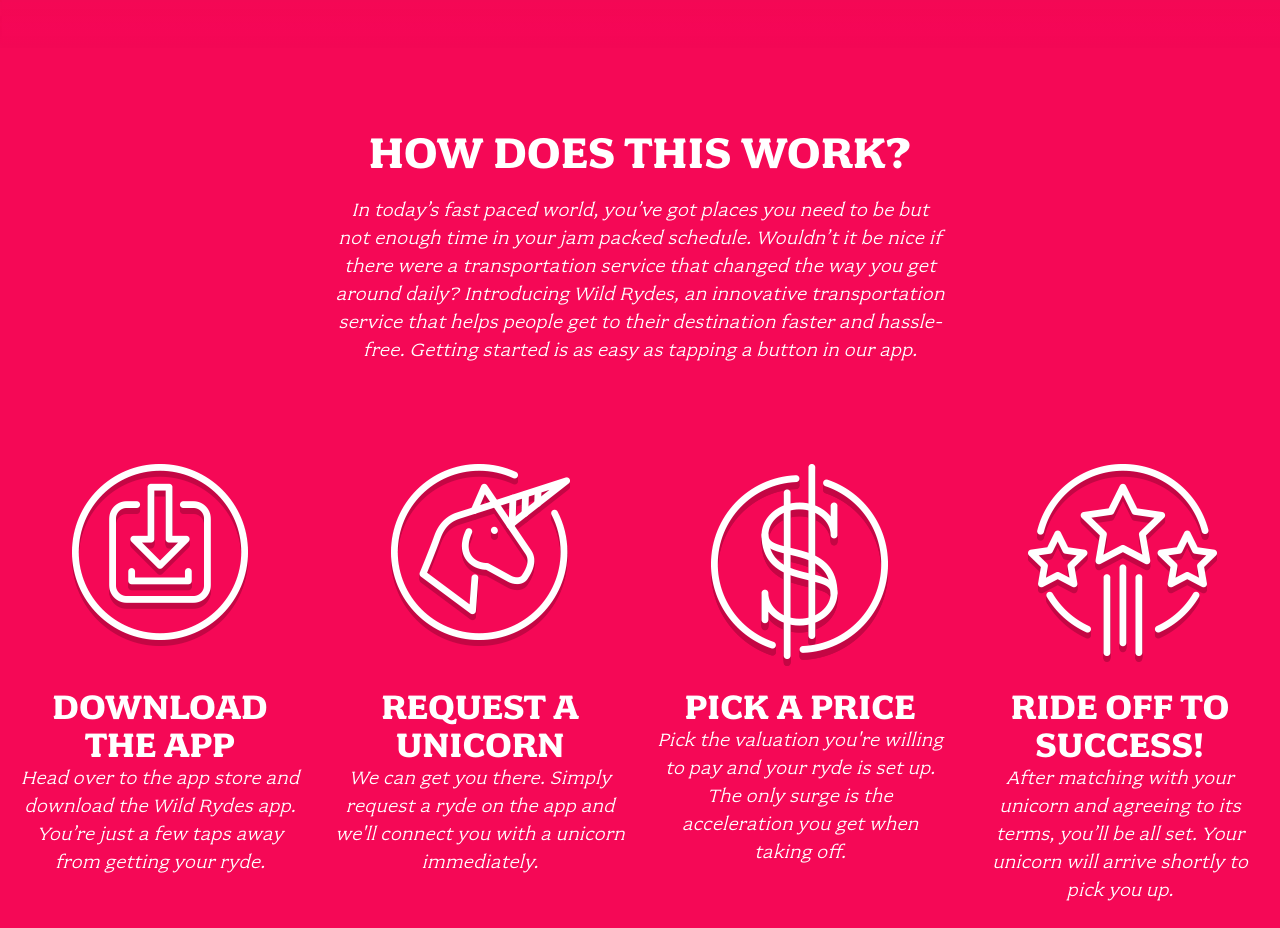
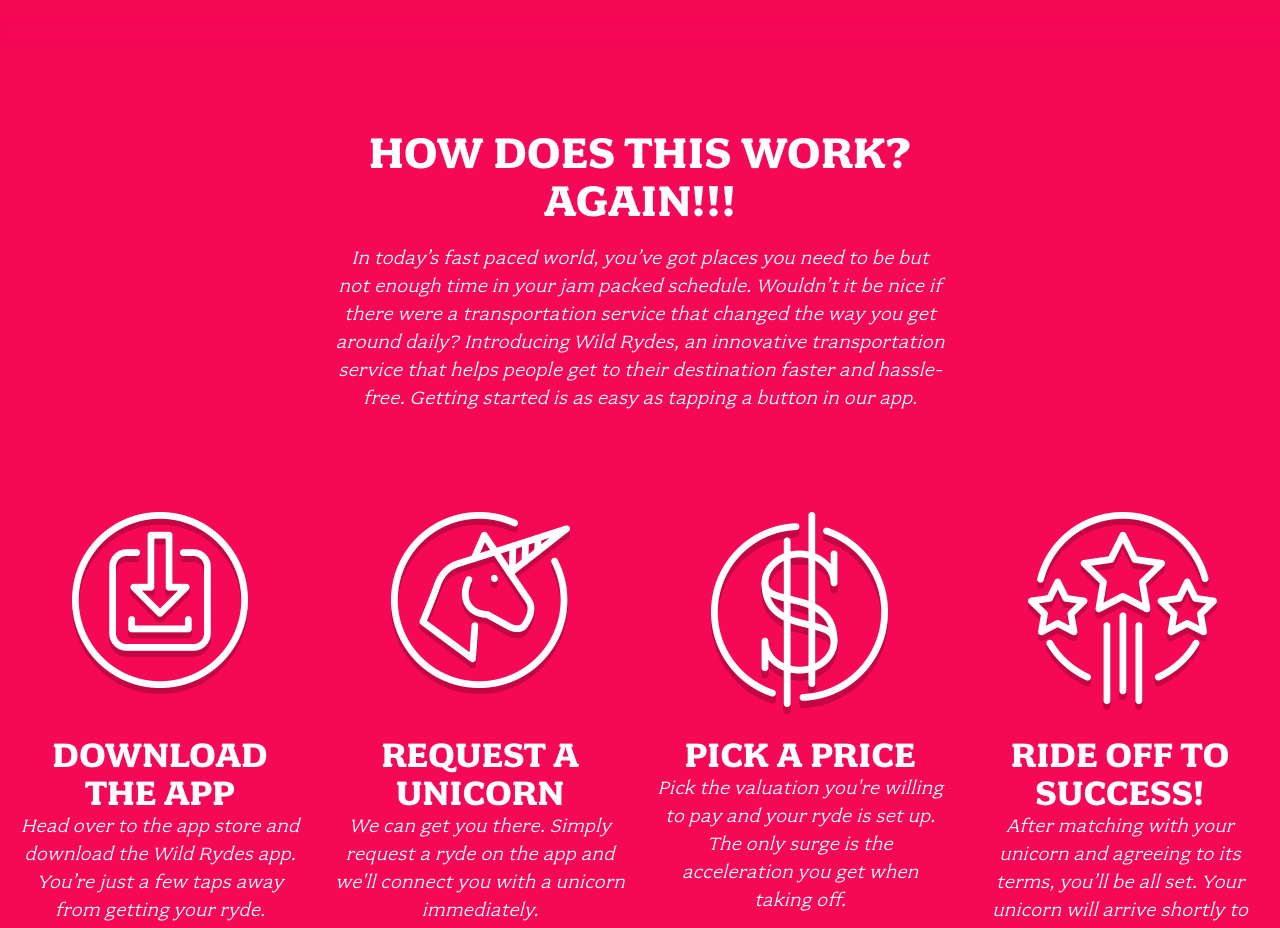
Before and after one commit to Iron-Wine/wildrydes.site, a plain HTML site: page index.html in a window 1280 px wide. Shown: the part 900-1828 px from the top of the page. Drawn offline with Linux system fonts and the light colour scheme.

Commit message:
Update index.html

```diff
--- a/index.html
+++ b/index.html
@@ -30,7 +30,7 @@
 
   <section class="home-about">
     <div class="row column large-9 xlarge-6 xxlarge-4">
-      <h2 class="section-title">How Does This Work?</h2>
+      <h2 class="section-title">How Does This Work?Again!!!</h2>
       <p class="content">
         In today’s fast paced world, you’ve got places you need to be but not enough time in your jam packed schedule. Wouldn’t it be nice if there were a transportation service that changed the way you get around daily? Introducing Wild Rydes, an innovative transportation service that helps people get to their destination faster and hassle-free. Getting started is as easy as tapping a button in our app.
       </p>
```
